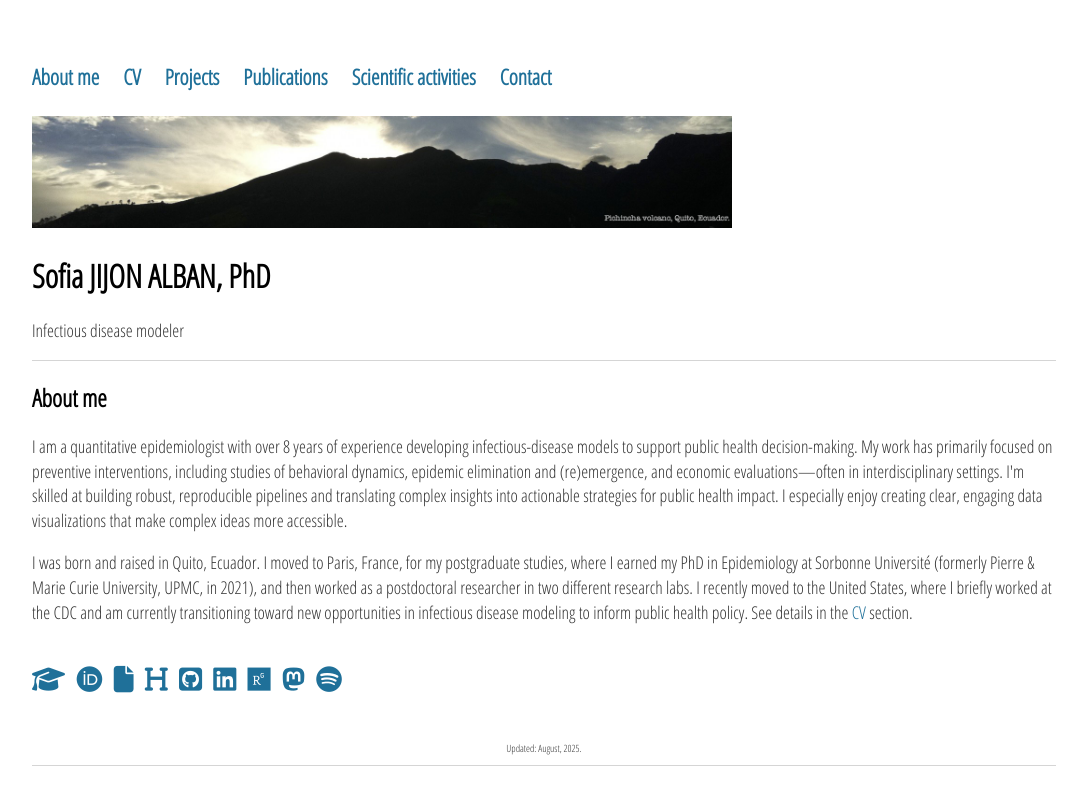
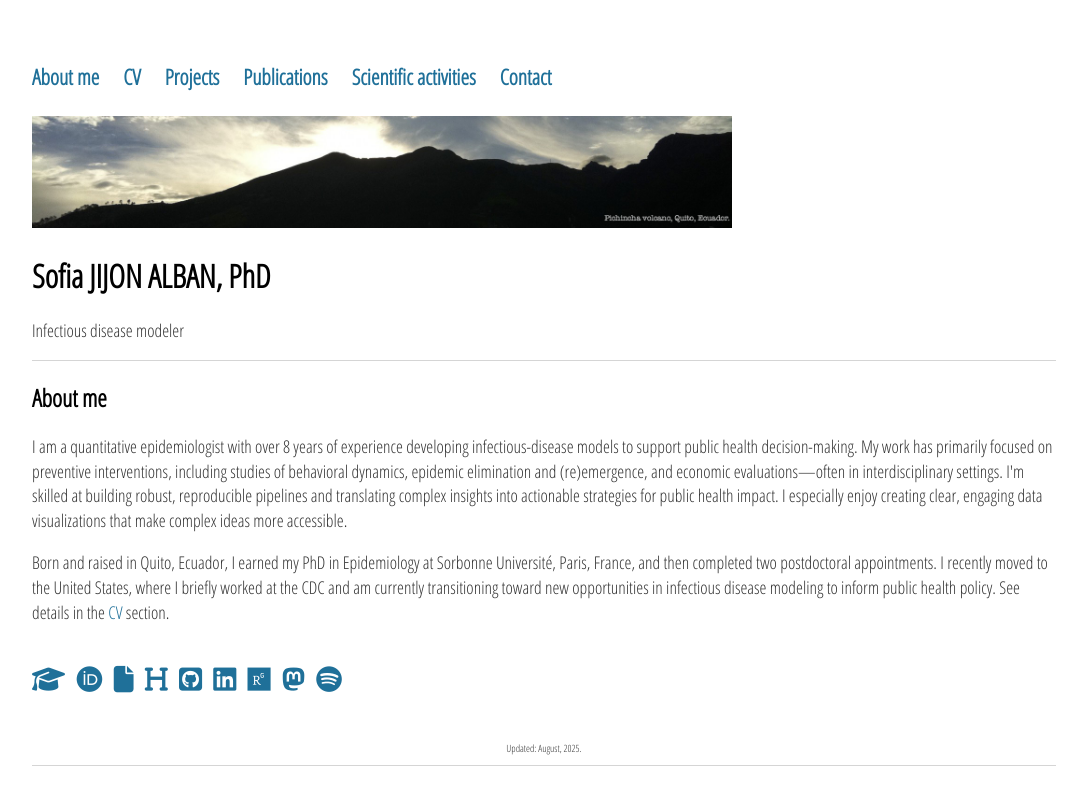
Before and after one commit to sjijon/sjijon.github.io, a Jekyll site: the page built from index.html, in a window 1280 px wide. Shown: the top 805 px of the page, without its empty margins (96-1183 px from the left). Built offline with Jekyll 4.4.1, drawn with Linux system fonts in a browser that asks for light colours; nearby versions of some CDN libraries.

Commit message:
Update about

```diff
--- a/index.html
+++ b/index.html
@@ -19,7 +19,7 @@ title: Sofia JIJON
 	</p>
 
 	<p>
-		I was born and raised in Quito, Ecuador. I moved to Paris, France, for my postgraduate studies, where I earned my PhD in Epidemiology at Sorbonne Université (formerly Pierre & Marie Curie University, UPMC, in 2021), and then worked as a postdoctoral researcher in two different research labs. I recently moved to the United States, where I briefly worked at the CDC and am currently transitioning toward new opportunities in infectious disease modeling to inform public health policy. See details in the <a href="/cv">CV</a> section.
+		Born and raised in Quito, Ecuador, I earned my PhD in Epidemiology at Sorbonne Université, Paris, France, and then completed two postdoctoral appointments. I recently moved to the United States, where I briefly worked at the CDC and am currently transitioning toward new opportunities in infectious disease modeling to inform public health policy. See details in the <a href="/cv">CV</a> section.
 </p>
 
 
```
